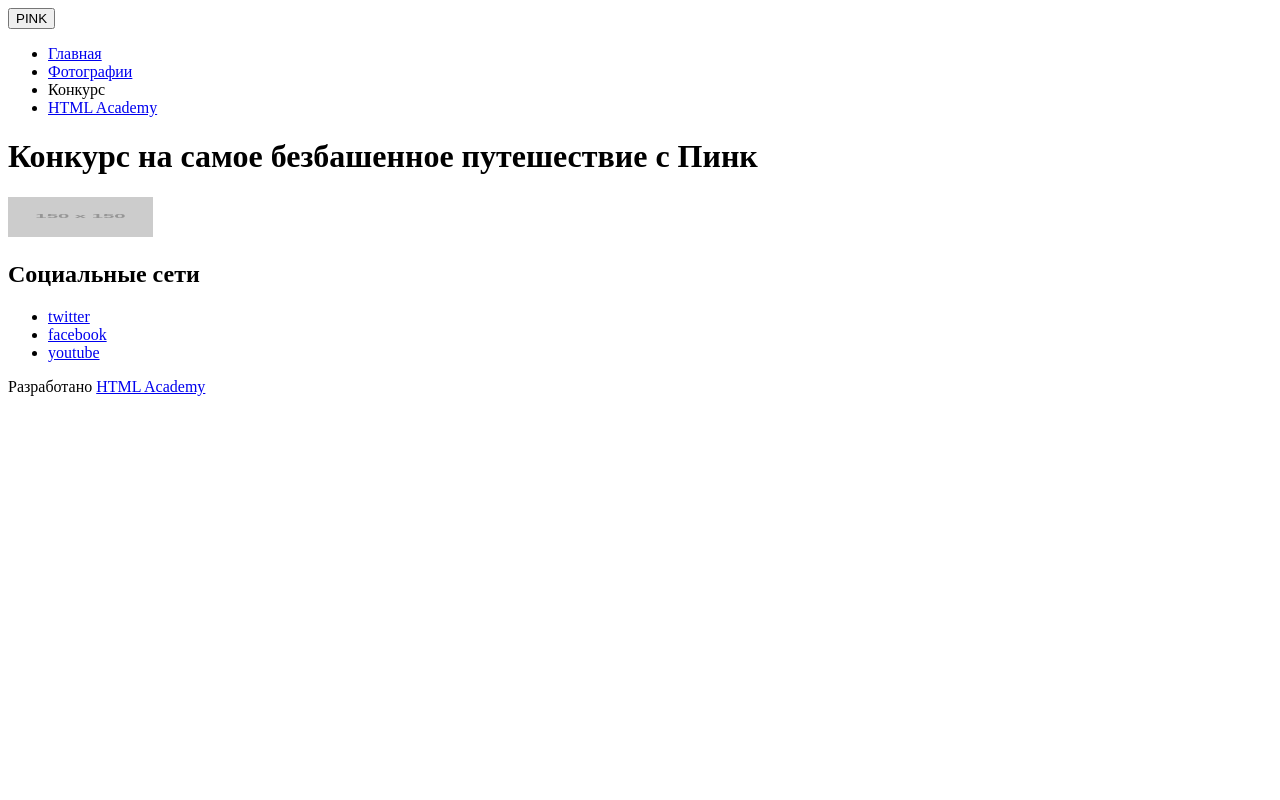
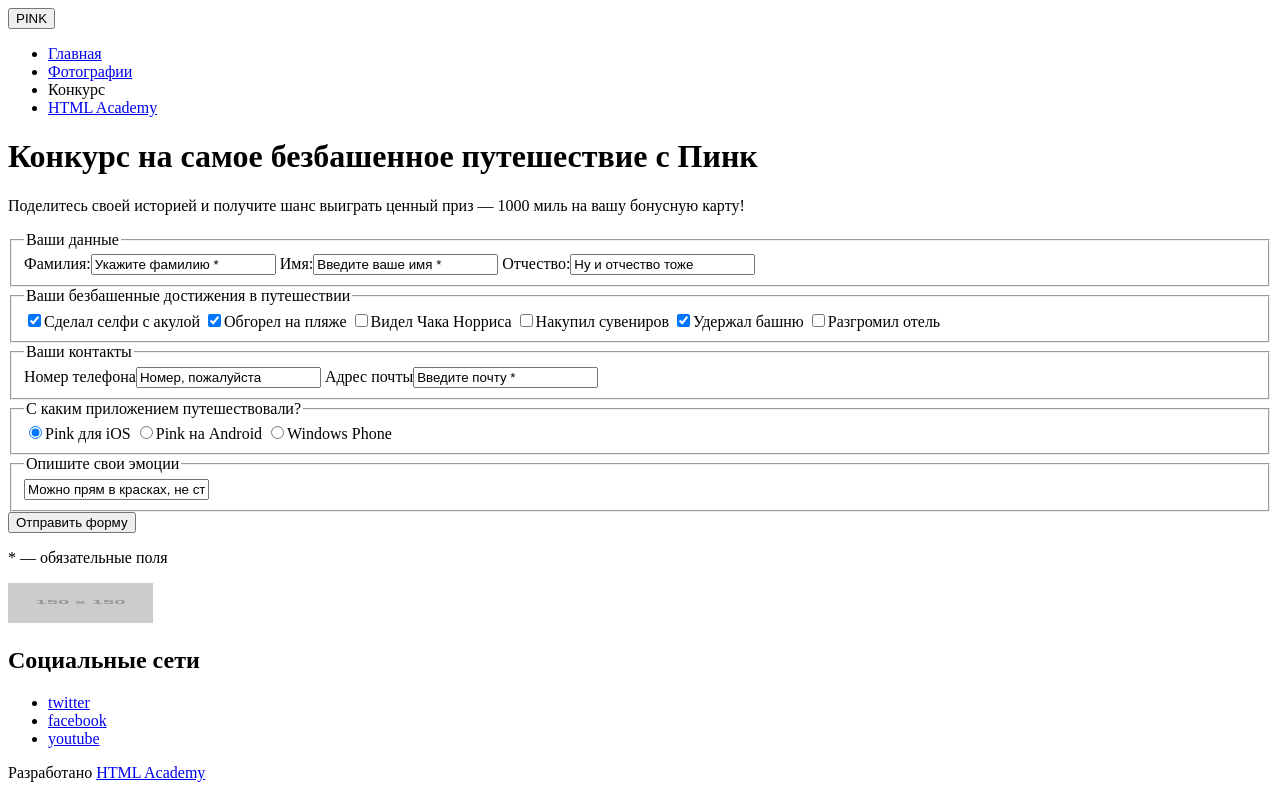
Before and after one commit to masolemia/1423269-pink-20, a website: page source/form.html in a window 1280 px wide. Drawn offline with Linux system fonts and the light colour scheme; placeholder pictures from the web are drawn by us.

Commit message:
Добавила форму

```diff
--- a/source/form.html
+++ b/source/form.html
@@ -22,6 +22,41 @@
     </header>
     <main class="page-main">
       <h1 class="page-main__title">Конкурс на самое безбашенное путешествие с Пинк</h1>
+      <form class="page-main__form form" action="https://echo.htmlacademy.ru" method="post">
+        <p class="form__text">Поделитесь своей историей и получите шанс выиграть ценный приз — 1000 миль на вашу бонусную карту!</p>
+        <fieldset class="form__group form__group--personal personal">
+          <legend class="visually-hidden">Ваши данные</legend>
+          <label class="personal__name">Фамилия:<input class="personal__field" type="text" name="surname" value="Укажите фамилию *" required></label>
+          <label class="personal__name">Имя:<input class="personal__field" type="text" name="name" value="Введите ваше имя *" required></label>
+          <label class="personal__name">Отчество:<input class="personal__field" type="text" name="patronymic" value="Ну и отчество тоже"></label>
+        </fieldset>
+        <fieldset class="form__group form__group--achievements">
+          <legend class="achievements__legend">Ваши безбашенные достижения в путешествии</legend>
+          <label class="achievements__name"><input class="achievements__point" type="checkbox" name="Selfie with shark" checked>Сделал селфи с акулой</label>
+          <label class="achievements__name"><input class="achievements__point" type="checkbox" name="Sunbathed on the beach" checked>Обгорел на пляже</label>
+          <label class="achievements__name"><input class="achievements__point" type="checkbox" name="Saw Chuck Norris">Видел Чака Норриса</label>
+          <label class="achievements__name"><input class="achievements__point" type="checkbox" name="Bought souvenirs">Накупил сувениров</label>
+          <label class="achievements__name"><input class="achievements__point" type="checkbox" name="Kept the tower" checked>Удержал башню</label>
+          <label class="achievements__name"><input class="achievements__point" type="checkbox" name="Destroyed the hotel">Разгромил отель</label>
+        </fieldset>
+        <fieldset class="form__group form__group--contacts">
+          <legend class="contacts__legend">Ваши контакты</legend>
+          <label class="contacts__name">Номер телефона<input class="contacts__field" type="tel" name="phone" value="Номер, пожалуйста"></label>
+          <label class="contacts__name">Адрес почты<input class="contacts__field" type="email" name="email" value="Введите почту *" required></label>
+        </fieldset>
+        <fieldset class="form__group form__group--app">
+          <legend class="app__legend">С каким приложением путешествовали?</legend>
+          <label class="app__name"><input class="app_point" type="radio" name="application" value="iOs" checked>Pink для iOS</label>
+          <label class="app__name"><input class="app_point" type="radio" name="application" value="Android">Pink на Android</label>
+          <label class="app__name"><input class="app_point" type="radio" name="application" value="Windows Phone">Windows Phone</label>
+        </fieldset>
+        <fieldset class="form__group form__group--feedback">
+          <legend class="feedback__legend">Опишите свои эмоции</legend>
+          <input class="feedback__text" type="text" name="feedback" value="Можно прям в красках, не стесняясь в выражениях">
+        </fieldset>
+        <button class="form__button-submit" type="submit">Отправить форму</button>
+        <p class="form__note"><span class="form__note--highlight">*</span> — обязательные поля</p>
+      </form>
     </main>
     <footer class="page-footer">
       <div class="page-footer__wrapper">
@@ -32,21 +67,19 @@
           <h2 class="visually-hidden">Социальные сети</h2>
           <ul class="social__list">
             <li class="social__item">
-              <a class="social__link social__link--twitter" href="https://twitter.com/htmlacademy_ru">twitter</a>
+              <a class="social__link social__link--twitter" href="#">twitter</a>
             </li>
             <li class="social__item">
-              <a class="social__link social__link--facebook" href="https://www.facebook.com/htmlacademy">facebook</a>
+              <a class="social__link social__link--facebook" href="#">facebook</a>
             </li>
             <li class="social__item">
-              <a class="social__link social__link--youtube" href="https://www.youtube.com/user/htmlacademyru">youtube</a>
+              <a class="social__link social__link--youtube" href="#">youtube</a>
             </li>
           </ul>
         </div>
-        <div class="page-footer__copyright copyright">
-          <p class="copyright__text">Разработано
-            <a class="copyright__link" href="https://htmlacademy.ru/intensive/adaptive">HTML Academy</a>
-          </p>
-        </div>
+        <p class="page-footer__copyright copyright">Разработано
+          <a class="copyright__link" href="https://htmlacademy.ru/intensive/adaptive">HTML Academy</a>
+        </p>
       </div>
     </footer>
   </body>
```
